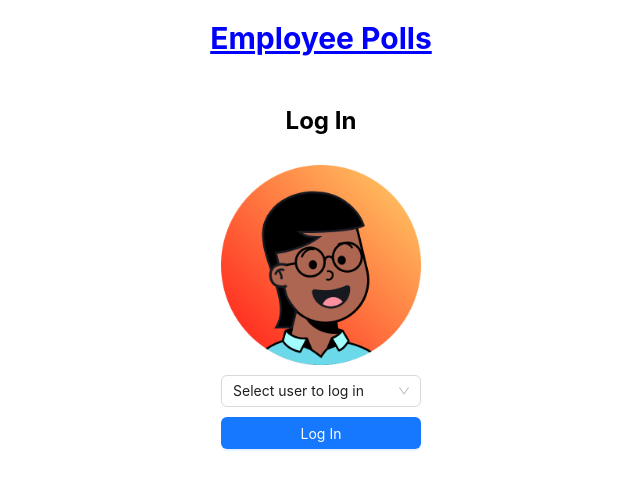
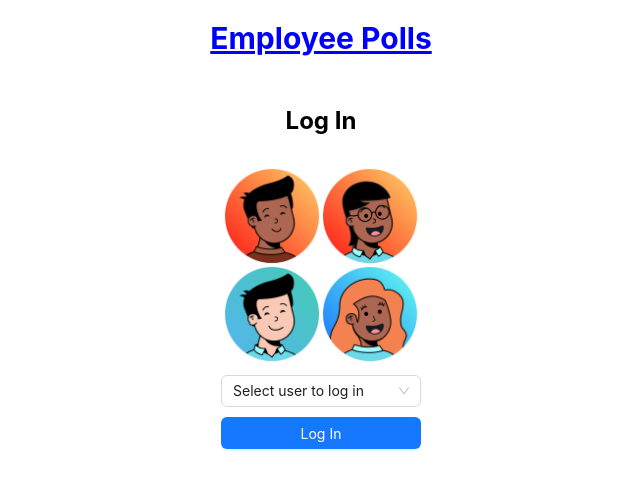
Before and after one commit to deepeshpakhare/Employee-Polls, a React (Create React App) app: page / in a window 1280 px wide. Shown: the top 490 px of the page, without its empty margins (319-959 px from the left). Built offline with nearby package versions, Linux system fonts and the light colour scheme.

Commit message:
style: login collage-image added

```diff
--- a/src/components/Login/Login.js
+++ b/src/components/Login/Login.js
@@ -16,7 +16,7 @@ export default function Login() {
   const users = useSelector((state)=>state.auth.authDetails);
   const dispatch = useDispatch();
   const [password, setPassword] = useState("");
-  const [selectedUser, setSelectedUser] = useState({avatarURL:"sarahedo.jpg"});
+  const [selectedUser, setSelectedUser] = useState({avatarURL:"employee-collage.jpg"});
   const [showPasswordField, setShowPasswordField] = useState(false);
   const navigate = useNavigate();
 
```
Also changed, not shown: src/avatars/employee-collage.jpg (added).
